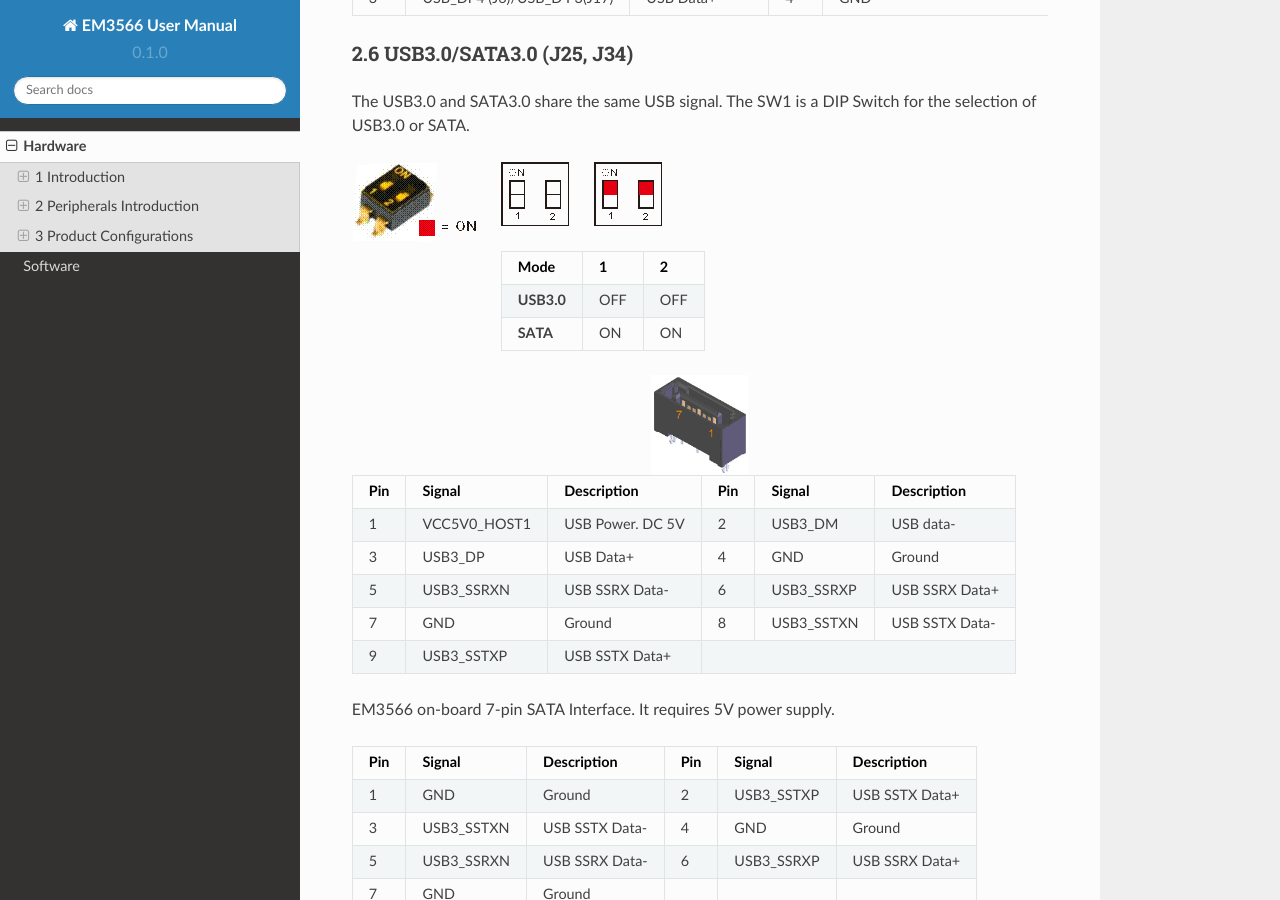
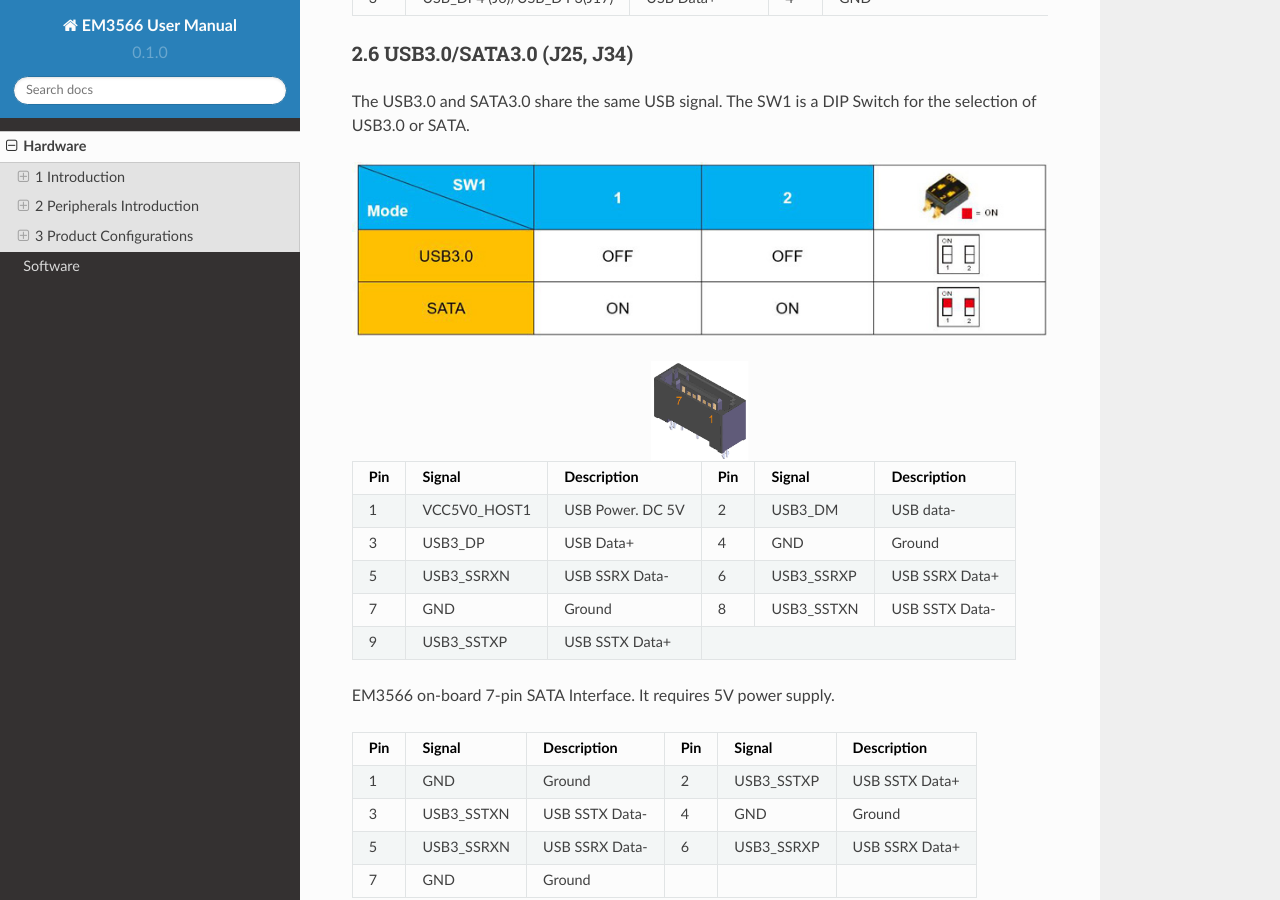
Before and after one commit to boardcon/EM3566, a Sphinx documentation site: the page built from docs/source/hardware.rst, in a window 1280 px wide and 900 px high, scrolled down 12562 px. Built offline with Sphinx 7.4.7 and the Read the Docs theme 2.0.0, drawn with Linux system fonts in a browser that asks for light colours.

Commit message:
Update hardware.rst

```diff
--- a/docs/source/hardware.rst
+++ b/docs/source/hardware.rst
@@ -761,24 +761,8 @@
 The USB3.0 and SATA3.0 share the same USB signal. The SW1 is a DIP
 Switch for the selection of USB3.0 or SATA.
 
-.. figure:: ./image/switch.gif
-  :alt: SW
-  :align: left
-
-.. figure:: ./image/off-off.gif
-  :alt: SW-off-off
-  :align: left
-
-.. figure:: ./image/ON-ON.gif
-  :alt: SW-ON-ON
-
-+-----------------+----------------+-----------------+
-|     Mode        |      1         |        2        |
-+=================+================+=================+
-| **USB3.0**      | OFF            | OFF             |
-+-----------------+----------------+-----------------+
-| **SATA**        | ON             | ON              |
-+-----------------+----------------+-----------------+
+.. figure:: ./image/SATA-USB3.0.jpg
+  :alt: USB/SATA mode
 
 .. figure:: ./image/SATA3.0.png
   :alt: SATA3.0
```
